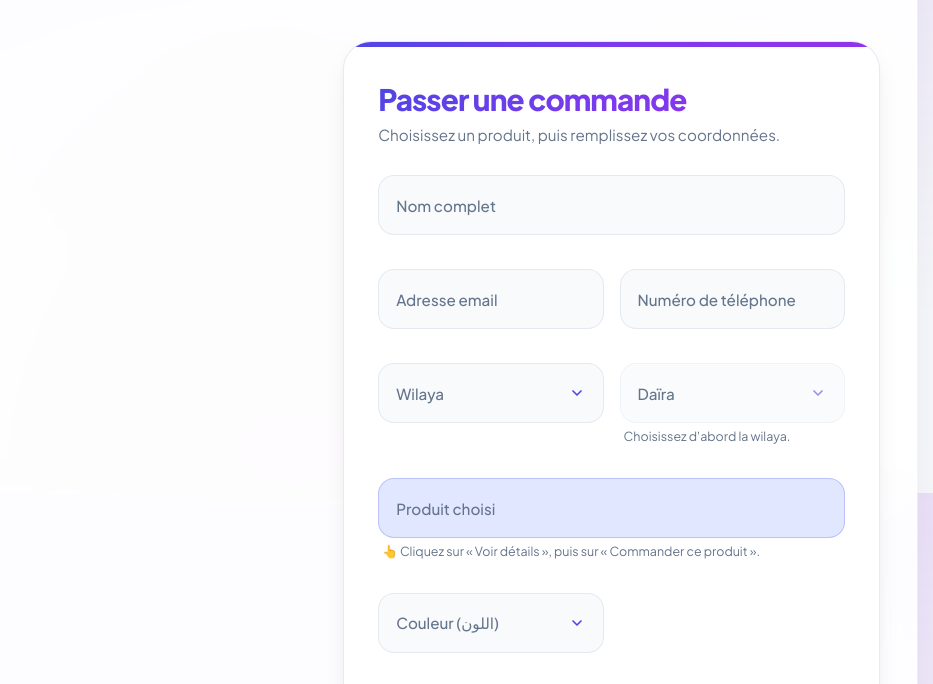
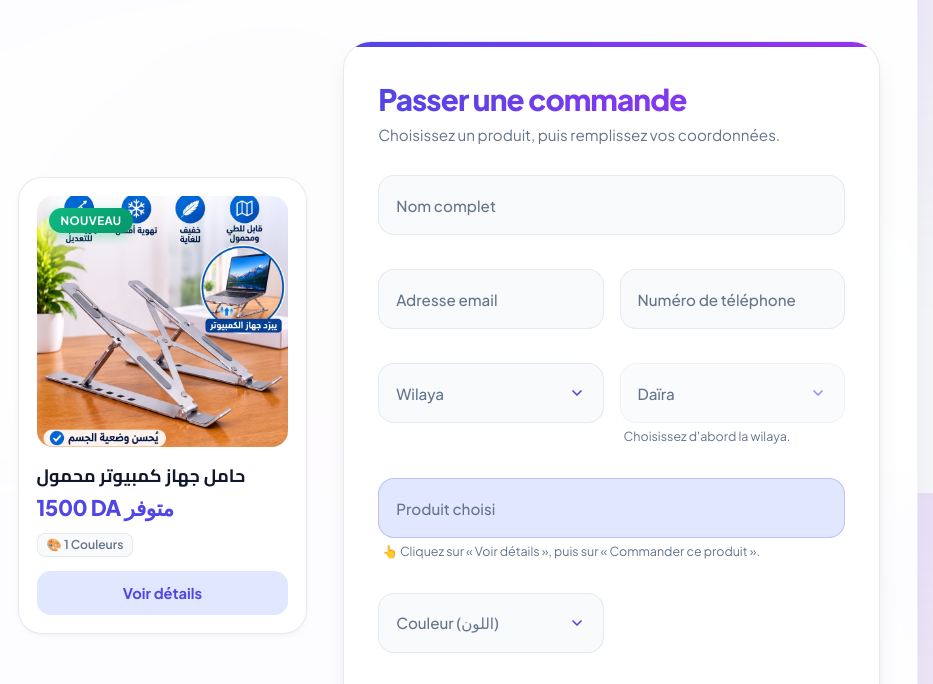
Before and after one commit to kndstore/COMMANDES, a plain HTML site: page index.html in a window 1280 px wide. Shown: the part 307-991 px from the top of the page, 347-1280 px from the left. Drawn offline with Linux system fonts and the light colour scheme.

Commit message:
Premier commit support pc2

```diff
--- a/index.html
+++ b/index.html
@@ -76,7 +76,30 @@
                             Voir détails
                         </button>
                     </article>
+                    <!-- Produit 1 -->
+                    <article class="product-card" data-product="  حامل جهاز كمبيوتر محمول " data-prix="1500 DA"
+                        data-description="  حامل جهاز كمبيوتر محمول قابل للطي بعدة مستويات لصحتك وصحة جهازك"
+                        data-delai="متوفر " data-pointures="00" data-couleurs="رمادي ">
 
+                        <div class="product-image-wrapper">
+                            <div class="product-image">
+                                <img src="img/SUP2.jpg" alt="SUPPORT1">
+                            </div>
+                            <span class="product-badge">Nouveau</span>
+                        </div>
+
+                        <h3>  حامل جهاز كمبيوتر محمول </h3>
+                        <p class="product-price">1500 DA  متوفر</p>
+
+                        <div class="product-features">
+
+                            <span class="feature-badge">🎨 1 Couleurs</span>
+                        </div>
+
+                        <button type="button" class="btn-view">
+                            Voir détails
+                        </button>
+                    </article>
 
                     <!-- Produit 2 -->
 
```
